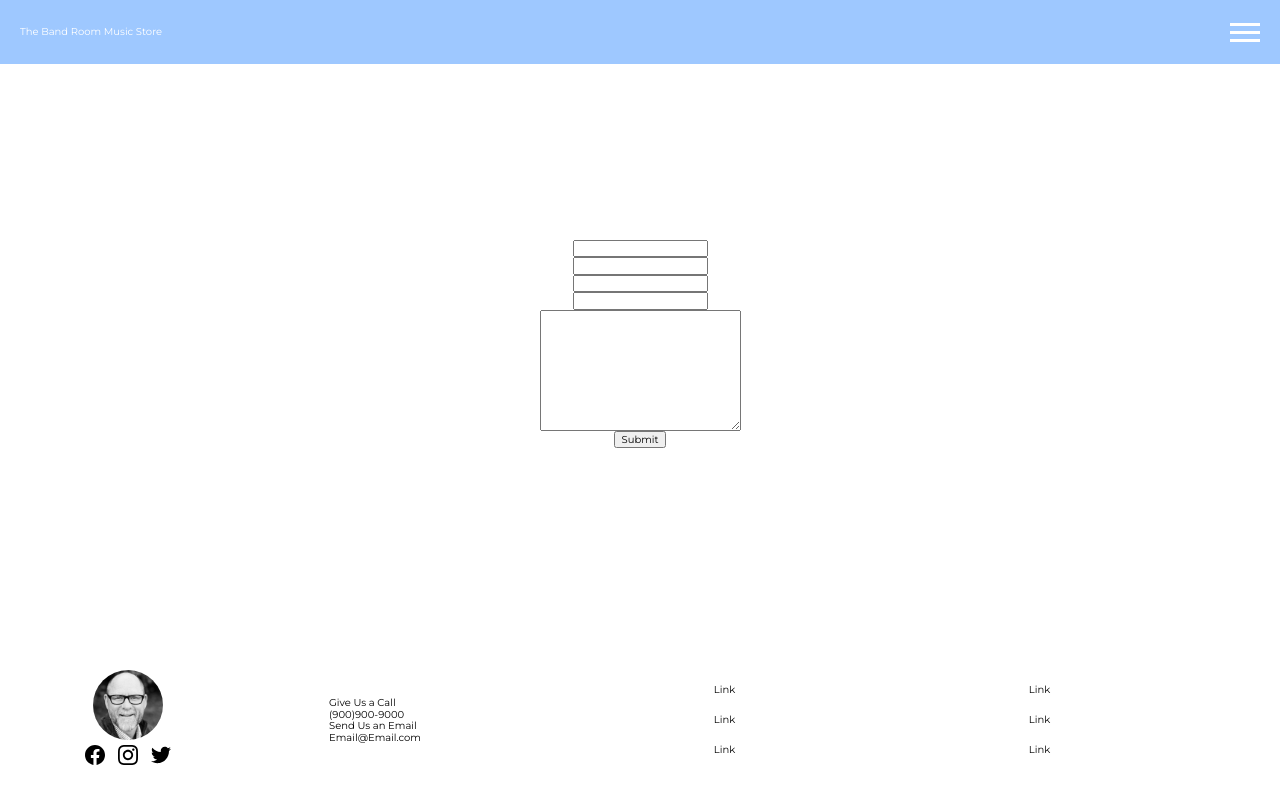
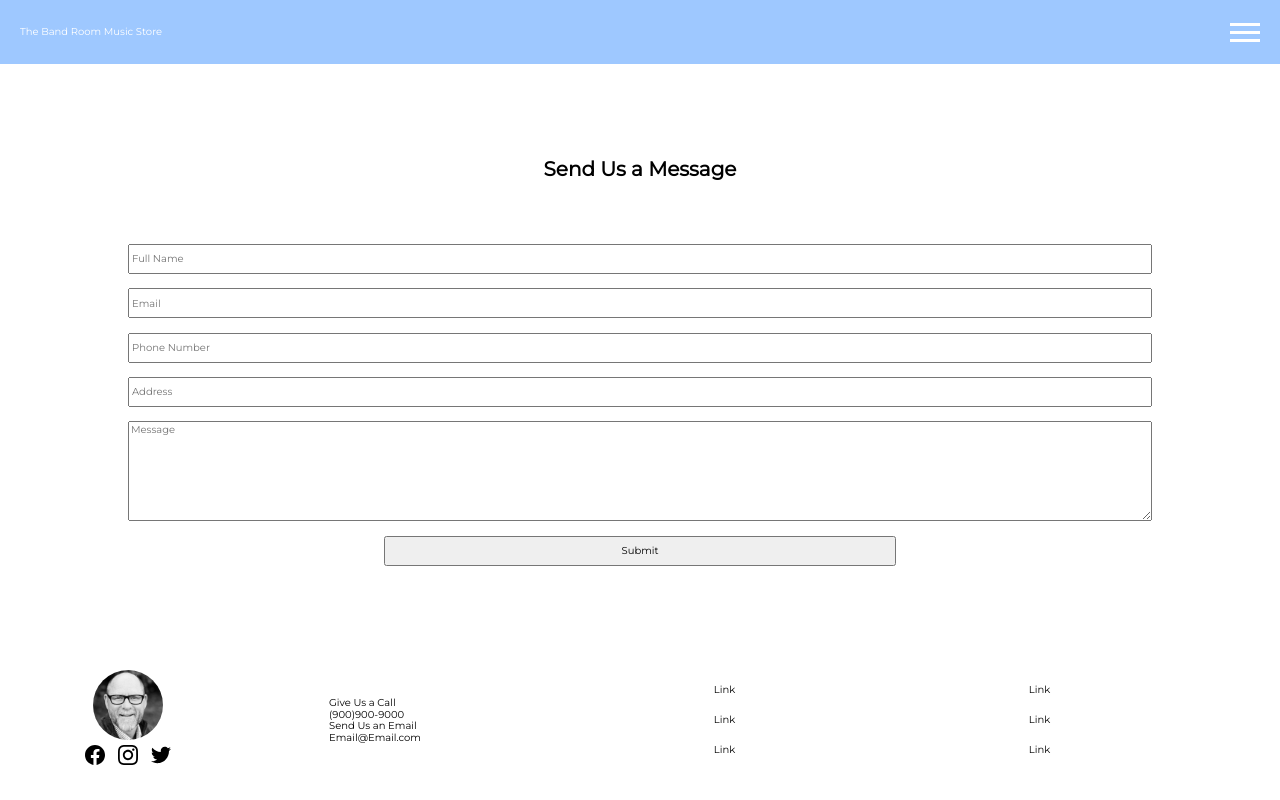
Before and after one commit to JerryBruce/Band-Room-Music-Store, a React (Create React App) app in the folder front-end/: page /contact in a window 1280 px wide. Built offline with nearby package versions, Linux system fonts and the light colour scheme.

Commit message:
adding content

```diff
--- a/front-end/src/components/Contact.js
+++ b/front-end/src/components/Contact.js
@@ -3,18 +3,24 @@ import React, { Component } from "react";
 export class Contact extends Component {
   render() {
     return (
-      <div className="contact f-c-c">
-        <form action="submit" className="contact-form f-co-c-sa">
-          <input type="text" className="form-name" />
-          <input type="text" className="form-email" />
-          <input type="text" className="form-phone" />
-          <input type="text" className="form-address" />
+      <div className="contact f-co-c-sa">
+        <h1 className="contact-heading">Send Us a Message</h1>
+        <form action="submit" className="form f-c-c">
+          <input type="text" className="form-name " placeholder="Full Name" />
+          <input type="text" className="form-email as-fs" placeholder="Email" />
+          <input
+            type="text"
+            className="form-phone"
+            placeholder="Phone Number"
+          />
+          <input type="text" className="form-address" placeholder="Address" />
           <textarea
             name="message"
             id=""
             cols="30"
             rows="10"
             className="form-message"
+            placeholder="Message"
           ></textarea>
           <input type="submit" className="form-submit" />
         </form>
--- a/front-end/src/components/Store.js
+++ b/front-end/src/components/Store.js
@@ -1,13 +1,17 @@
-import React, { Component } from 'react'
+import React, { Component } from "react";
+
+import StoreItem from "./StoreItem";
 
 export class Store extends Component {
-    render() {
-        return (
-            <div>
-                Hello From the Store
-            </div>
-        )
-    }
+  render() {
+    return (
+      <div className="store ib">
+        <StoreItem />
+        <StoreItem />
+        <StoreItem />
+      </div>
+    );
+  }
 }
 
-export default Store
+export default Store;
--- /dev/null
+++ b/front-end/src/components/StoreItem.js
@@ -0,0 +1,14 @@
+import React, { Component } from "react";
+
+export class StoreItem extends Component {
+  render() {
+    return (
+      <div className="store-item f-co-c-c">
+        <div className="store-item-image"></div>
+        <div className="store-item-desc"></div>
+      </div>
+    );
+  }
+}
+
+export default StoreItem;
--- a/front-end/src/smaccs/_layout.scss
+++ b/front-end/src/smaccs/_layout.scss
@@ -41,6 +41,17 @@
   justify-content: space-around;
 }
 
+.f-co-c-sb {
+  display: flex;
+  flex-direction: column;
+  align-items: center;
+  justify-content: space-between;
+}
+
+.as-c {
+  align-self: center;
+}
+
 .if {
   display: inline-flex;
 }
--- a/front-end/src/smaccs/_modules.scss
+++ b/front-end/src/smaccs/_modules.scss
@@ -4,3 +4,5 @@
 @import "./modules/buttons";
 @import "./modules/about";
 @import "./modules/contact";
+@import "./modules/form";
+@import './modules//store-item';
--- /dev/null
+++ b/front-end/src/smaccs/modules/_form.scss
@@ -0,0 +1,36 @@
+.contact {
+  height: 60vh;
+  width: 80%;
+  margin: auto;
+  margin-top: 5%;
+  &-heading {
+    text-align: center;
+  }
+}
+.form {
+  width: 100%;
+  height: 70%;
+  flex-wrap: wrap;
+
+  &-submit {
+    width: 50%;
+    height: 3rem;
+    margin-bottom: 1rem;
+  }
+  &-name,
+  &-address,
+  &-email,
+  &-phone {
+    width: 100%;
+    height: 3rem;
+    margin-bottom: 1rem;
+  }
+  &-message {
+    height: 10rem;
+    width: 100%;
+    margin-bottom: 1rem;
+  }
+  &-submit {
+    text-align: center;
+  }
+}
--- /dev/null
+++ b/front-end/src/smaccs/modules/_store-item.scss
@@ -0,0 +1,21 @@
+.store {
+  height: 60vh;
+  width: 100%;
+}
+
+.store-item {
+  height: 30%;
+  width: 30%;
+  background-color: $greybox;
+  margin: 0.5rem;
+  &-image {
+    height: 75%;
+    width: 90%;
+    background-color: white;
+  }
+  &-desc {
+    height: 15%;
+    width: 90%;
+    background-color: black;
+  }
+}
```
Also changed, not shown: front-end/src/components/App.js (+18 -17 lines).
